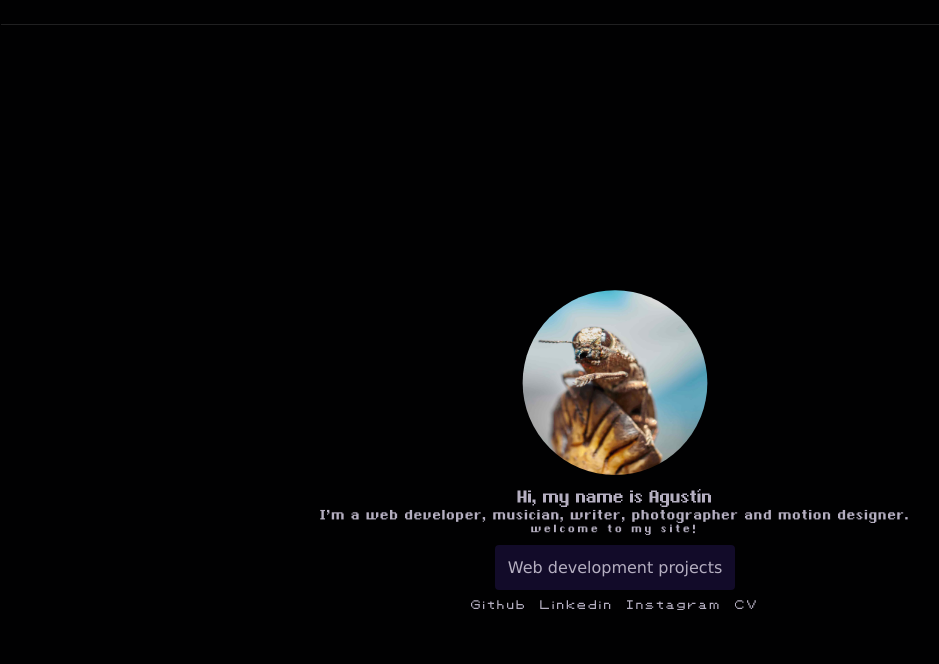
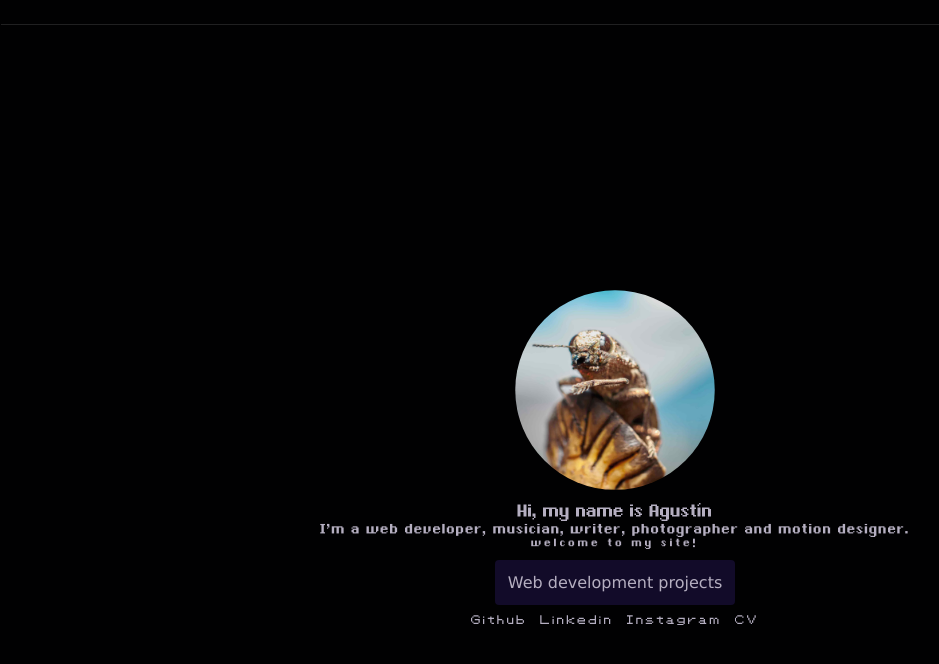
Before and after one commit to Caracolaracol/jsFinal-coderhouse, a website: page index.html in a window 1280 px wide. Shown: the part 94-758 px from the top of the page, without its empty margins (25-964 px from the left). Drawn offline with Linux system fonts and the light colour scheme.

Commit message:
img circle

```diff
--- a/scss/partials/pages/_index.scss
+++ b/scss/partials/pages/_index.scss
@@ -40,7 +40,7 @@
         }
         .transition-img {
             display: block !important;
-            width: 14rem;
+            width: 16rem;
             //overflow: hidden;
             .round-img2 {
                 position: sticky;
@@ -49,7 +49,7 @@
             }
             .round-img1 {
                 position: relative;
-                top: 188.9px;
+                top: 203.6px;
                 z-index: 99;
 
                 box-shadow: 10px 5px 5px black;
@@ -61,7 +61,7 @@
 
             }
             .round-img {
-                width: 12.5rem;
+                width: 13.5rem;
                 clip-path: circle();
                 transition: opacity 2s ease-in-out;
 
```
Also changed, not shown: css/style.css.
